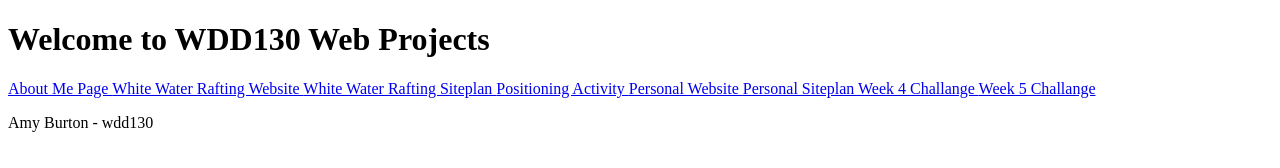
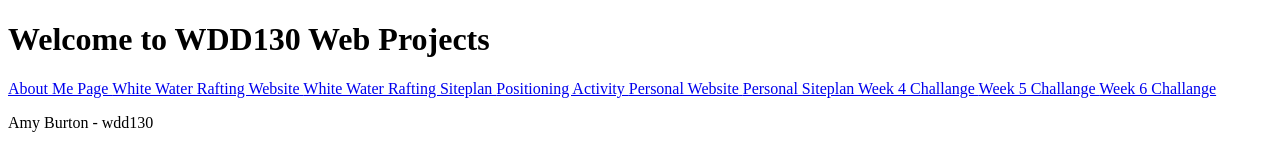
Before and after one commit to amy6941/wdd130, a plain HTML site: page index.html in a window 1280 px wide. Drawn offline with Linux system fonts and the light colour scheme.

Commit message:
challenge6

```diff
--- a/index.html
+++ b/index.html
@@ -17,6 +17,8 @@
   <a href="#"> Personal Siteplan   </a>
   <a href="WWR/challenge4/challenge4.html"> Week 4 Challange   </a>
   <a href="WWR/challenge5/challenge5.html"> Week 5 Challange   </a>
+  <a href="WWR/challenge6/challenge6.html"> Week 6 Challange   </a>
+
 </nav>
 <p>Amy Burton - wdd130</p>
 
```
